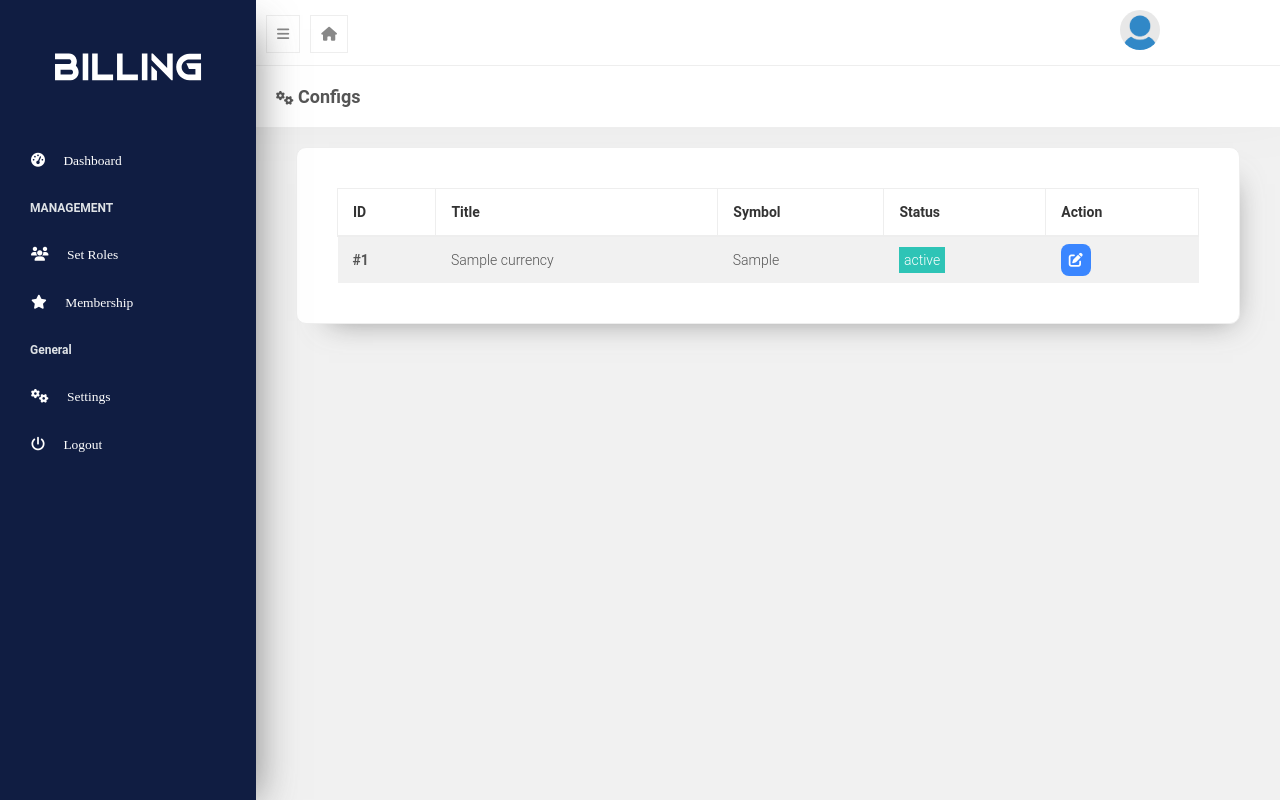
After one commit to sidhuroh/billing-crm, a PHP site: page /currencies-config.php in a window 1280 px wide. The commit adds this page. Run offline with PHP 8.4, Linux system fonts and the light colour scheme; a user stored in the database is signed in; data comes from the database, SQL or seed files in the repository; tables that the repository leaves empty or names only in its code hold one stand-in row (values such as "Sample post"); data that the repository does not hold is empty; some libraries are stand-ins or nearby versions.

Commit message:
Currency 80% Done

```diff
--- a/connection/db.php
+++ b/connection/db.php
@@ -11,6 +11,7 @@ if (isset($_SESSION['username'])) {
     $query = "SELECT * FROM users WHERE email='$user'";
     $sql = mysqli_query($conn, $query);
     while ($row = mysqli_fetch_assoc($sql)) {
+        $user_id = $row['id'];
         $user_name = $row['user_name'];
         $user_type = $row['user_type'];
     }
--- a/connection/header.php
+++ b/connection/header.php
@@ -27,7 +27,7 @@ if (isset($_SESSION['username'])) {
     <p style="font-weight: 600; margin-left: 30px; font-size: 12px; color: #dee2e6;">General</p><br>
     <button class="sidebar_link" onclick="sidebar()"><i class="fas fa-cogs" style="padding-right: 15px;"></i> Settings</button>
     <div id="more_settings" style="display: none;">
-        <button class="sidebar_link2"><i class="fas fa-arrow-right"></i> Profile Update</button>
+        <a href='edit-role.php?id=<?php echo $user_id; ?>'><button class="sidebar_link2"><i class="fas fa-arrow-right"></i> Profile Update</button></a>
         <button class="sidebar_link2"><i class="fas fa-arrow-right"></i> Currencies</button>
         <button class="sidebar_link2"><i class="fas fa-arrow-right"></i> Units</button>
         <button class="sidebar_link2"><i class="fas fa-arrow-right"></i> GST</button>
--- /dev/null
+++ b/currencies-config.php
@@ -0,0 +1,90 @@
+<?php
+include_once("connection/header.php");
+?>
+
+<title>Dashboard - Configs | Billing</title>
+<div style="background: #fff;">
+    <div id="margin-setter2">
+        <div style="padding: 20px;">
+            <f style='font-size: 18px; font-weight: 700; color: #555;'><i class="fas fa-cogs"></i> Configs</f>
+        </div>
+    </div>
+    <div style='clear: both;'></div>
+</div>
+<div id="margin-setter3">
+    <div style='padding: 20px 40px;'>
+        <div style='background: #fff; padding: 40px; overflow-x: auto;
+                overflow-y: hidden;
+                white-space: nowrap; border: 1px solid #eee; border-radius: 10px; box-shadow: 13px 17px 28px -20px rgba(97,97,97,0.68);
+-webkit-box-shadow: 13px 17px 28px -20px rgba(97,97,97,0.68);
+-moz-box-shadow: 13px 17px 28px -20px rgba(97,97,97,0.68);'>
+            <style>
+                #customers {
+                    font-family: "Roboto";
+                    border-collapse: collapse;
+                    width: 100%;
+                }
+
+                #customers td,
+                #customers th {
+                    padding: 15px;
+                    color: #555;
+                    font-weight: 300;
+                }
+
+                #customers tr:nth-child(even) {
+                    background-color: #f1f1f1;
+                }
+
+                #customers tr:hover {
+                    background-color: #ccc;
+                }
+
+                #customers th {
+                    border: 1px solid #eee;
+                    padding: 15px;
+                    text-align: left;
+                    border-bottom: 2px solid #eee;
+                    background-color: #ffff;
+                    color: #333;
+                    font-weight: 700;
+                }
+            </style>
+            <table id="customers">
+                <tr>
+                    <th>ID</th>
+                    <th>Title</th>
+                    <th>Symbol</th>
+                    <th>Status</th>
+                    <th>Action</th>
+                </tr>
+                <?php
+                $query = "SELECT * from currencies";
+                $result = mysqli_query($conn, $query);
+
+                while ($rows = mysqli_fetch_assoc($result)) {
+                    $id = $rows['id'];
+                    $title = $rows['title'];
+                    $symbol = $rows['symbol'];
+                    $status = $rows['status'];
+                    if ($status == "active") {
+                        $color_status = "<f style='background: #2ec4b6; padding: 5px; border-radius 15px; color: #fff;'>$status</f>";
+                    } else {
+                        $color_status = "<f style='background: #eee; padding: 5px; border-radius 15px; color: #888;'>Closed</f>";
+                    }
+                    echo "<tr>
+                    <td><b>#$id</b></td>
+                    <td>$title</td>
+                    <td>$symbol</td>
+                    <td>$color_status</td>
+                    <td><a href='edit-currencies-config.php?id=$id' style='color: #fff; background: #3a86ff; padding: 8px; margin-right: 8px; border-radius: 8px;'><i class='fas fa-edit'></i></a></td>
+                </tr>
+                ";
+                ?>
+                <?php
+                }
+                ?>
+            </table>
+        </div>
+    </div>
+</div>
--- a/edit-role.php
+++ b/edit-role.php
@@ -2,7 +2,7 @@
 include_once("connection/header.php");
 ?>
 
-<title>Dashboard - Home | Billing</title>
+<title>Dashboard - Edit Role | Billing</title>
 <div style="background: #fff;">
     <div id="margin-setter2">
         <div style="padding: 20px;">
@@ -66,7 +66,7 @@ include_once("connection/header.php");
                 }
                 echo $report;
                 ?>
-                <p style='font-weight: 600; font-size: 18px; color: #555;'>Edit Store Admins</p><br>
+                <p style='font-weight: 600; font-size: 18px; color: #555;'>Edit Profile</p><br>
                 <form action='#' method='POST'>
                     <div class='flex-container2'>
                         <div style='flex-grow: 1;'>
--- a/profile-update.php
+++ /dev/null
@@ -1 +0,0 @@
-<?php
--- a/role-manager.php
+++ b/role-manager.php
@@ -2,7 +2,7 @@
 include_once("connection/header.php");
 ?>
 
-<title>Dashboard - Home | Billing</title>
+<title>Dashboard - Store Admins | Billing</title>
 <div style="background: #fff;">
     <div id="margin-setter2">
         <div style="padding: 20px;">
```
Also changed, not shown: edit-currencies-config.php (added, +63 -0 lines).
